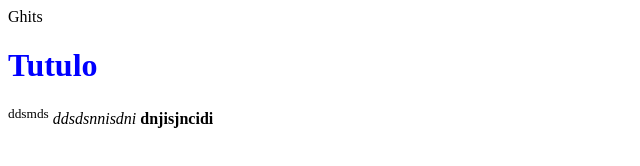
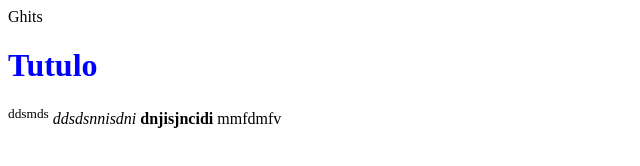
Before and after one commit to deangelijr/citacoes, a plain HTML site: page index.html in a window 1280 px wide. Shown: the full height of the page, 0-640 px from the left. Drawn offline with Linux system fonts and the light colour scheme.

Commit message:
list teste
Signed-off-by: Deangeli <deangeli.junior@gmail.com>

```diff
--- a/index.html
+++ b/index.html
@@ -16,5 +16,7 @@
     <i>ddsdsnnisdni</i>
 
     <b>dnjisjncidi</b>
+
+    <span>mmfdmfv</span>
 </body>
 </html>
```
